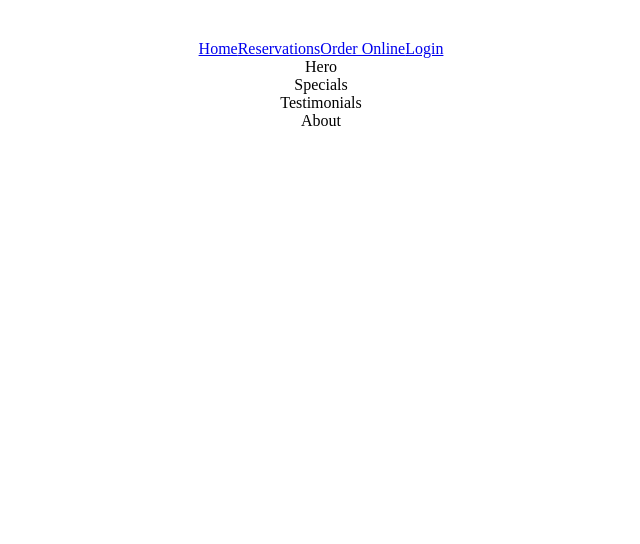
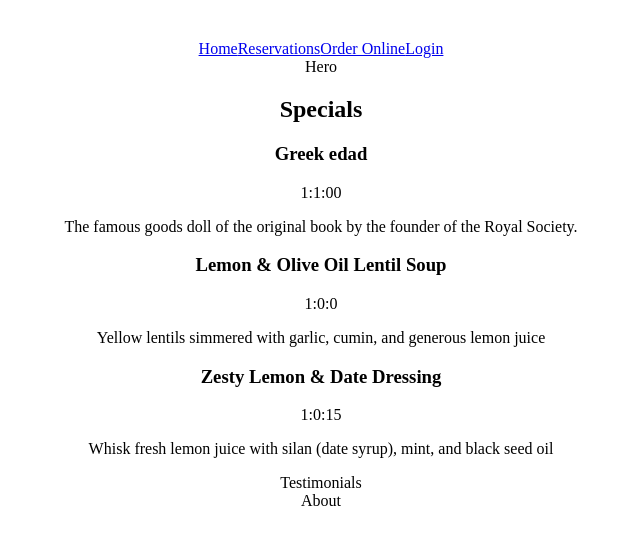
Before and after one commit to nomad-alt/little-lemon-app, a React (Vite) app: page / in a window 1280 px wide. Shown: the top 544 px of the page, without its empty margins (319-959 px from the left). Built offline with nearby package versions, Linux system fonts and the light colour scheme.

Commit message:
Added specials section

```diff
--- a/src/components/Specials.jsx
+++ b/src/components/Specials.jsx
@@ -1,8 +1,34 @@
-import React from 'react'
-
 const Specials = () => {
+  const specials = [
+    {
+      title: "Greek edad",
+      time: "1:1:00",
+      description: "The famous goods doll of the original book by the founder of the Royal Society."
+    },
+    {
+      title: "Lemon & Olive Oil Lentil Soup",
+      time: "1:0:0",
+      description: "Yellow lentils simmered with garlic, cumin, and generous lemon juice"
+    },
+    {
+      title: "Zesty Lemon & Date Dressing",
+      time: "1:0:15",
+      description: "Whisk fresh lemon juice with silan (date syrup), mint, and black seed oil"
+    },
+  ]
   return (
-    <div>Specials</div>
+    <section className='specials'>
+      <h2>Specials</h2>
+      <div className='specials-grid'>
+        {specials.map((item, index) => (
+          <div key={index} className='specials-card'>
+            <h3>{item.title}</h3>
+            <p>{item.time}</p>
+            <p>{item.description}</p>
+          </div>
+        ))}
+      </div>
+    </section>
   )
 }
 
```
